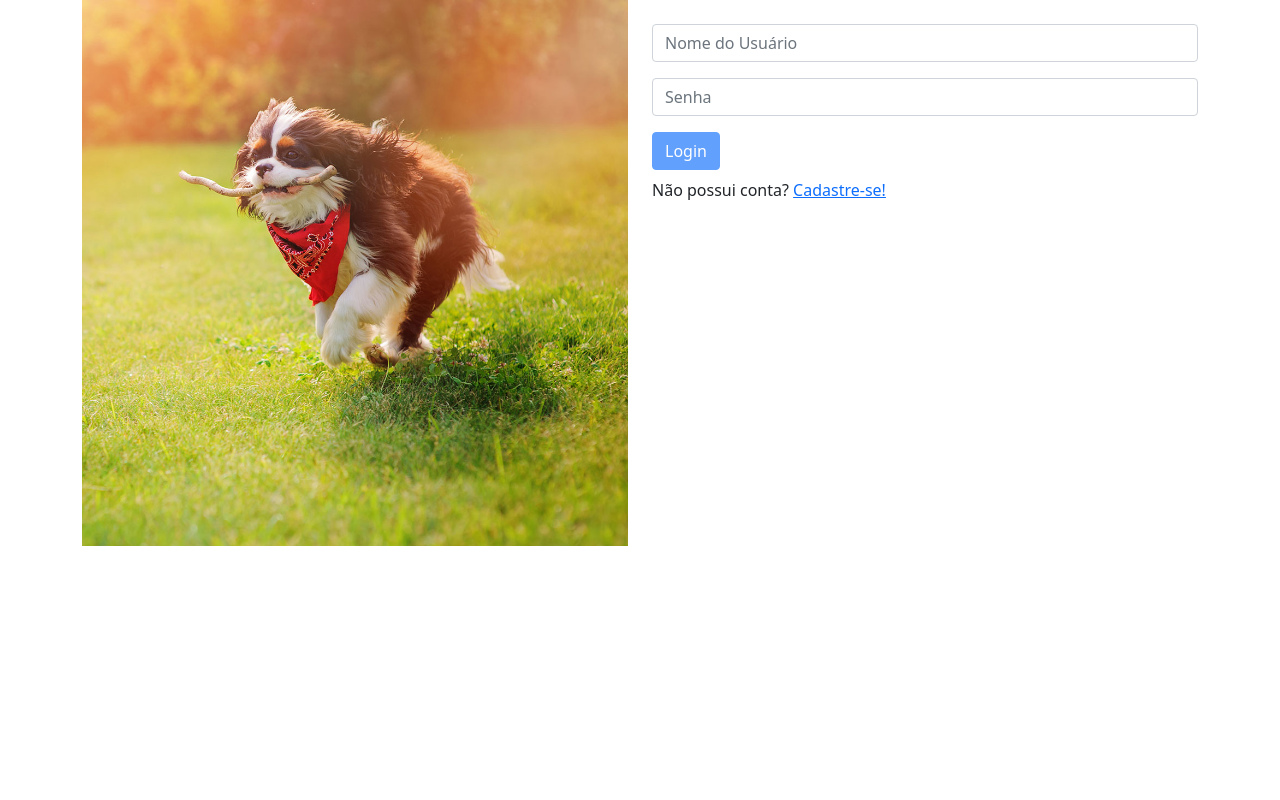
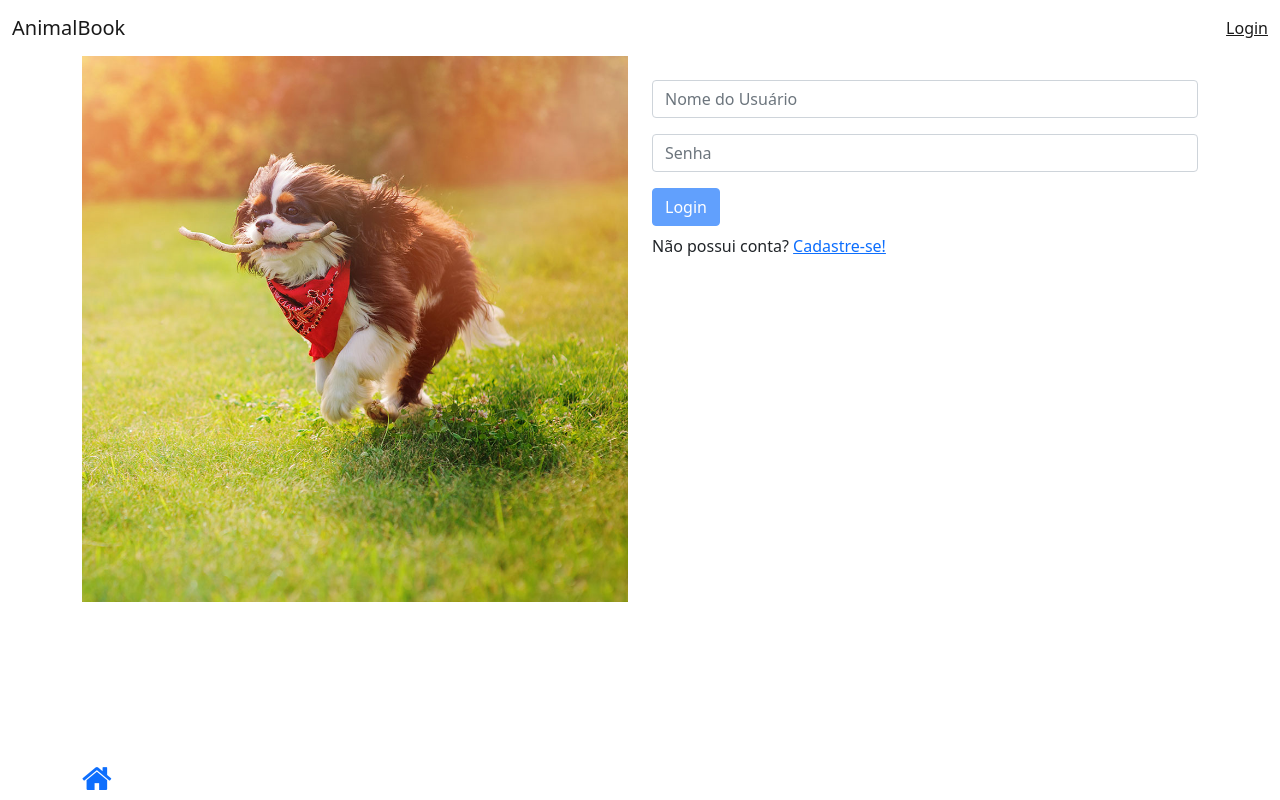
Before and after one commit to MatheusBrito174/AnimalBook, an Angular app in the folder animalbook/: page /home in a window 1280 px wide. Built offline with nearby package versions, Linux system fonts and the light colour scheme.

Commit message:
Criando módulos de cabeçalho e rodapé.

```diff
--- a/animalbook/src/app/app.component.html
+++ b/animalbook/src/app/app.component.html
@@ -1 +1,3 @@
+<app-cabecalho></app-cabecalho>
 <router-outlet></router-outlet>
+<app-rodape></app-rodape>
--- a/animalbook/src/app/app.module.ts
+++ b/animalbook/src/app/app.module.ts
@@ -1,3 +1,5 @@
+import { RodapeModule } from './componentes/rodape/rodape.module';
+import { CabecalhoModule } from './componentes/cabecalho/cabecalho.module';
 import { AppRoutingModule } from './app-routing.module';
 import { NgModule } from '@angular/core';
 import { BrowserModule } from '@angular/platform-browser';
@@ -12,7 +14,9 @@ import { AppComponent } from './app.component';
   imports: [
     BrowserModule,
     AppRoutingModule,
-    HttpClientModule
+    HttpClientModule,
+    CabecalhoModule,
+    RodapeModule
   ],
   providers: [],
   bootstrap: [AppComponent]
--- /dev/null
+++ b/animalbook/src/app/componentes/cabecalho/cabecalho.component.html
@@ -0,0 +1,19 @@
+<header class="sticky-top">
+  <div class="container-fluid">
+    <nav class="navbar navbar-light bg-white">
+      <a class="navbar-brand">AnimalBook</a>
+      <div *ngIf="$usuario | async as usuario">
+        <div *ngIf="usuario.name; else login" class="">
+          <i class="fa fa-user-circle me-2"></i>
+          <span class="me-2">{{ usuario.name }}</span>
+          <a class="pointer" (click)="logout()">Logout</a>
+        </div>
+      </div>
+      <ng-template #login>
+        <span class="navbar-text">
+          <a routerLink="/">Login</a>
+        </span>
+      </ng-template>
+    </nav>
+  </div>
+</header>
--- /dev/null
+++ b/animalbook/src/app/componentes/cabecalho/cabecalho.component.ts
@@ -0,0 +1,28 @@
+import { Component, OnInit } from '@angular/core';
+import { Router } from '@angular/router';
+import { Observable } from 'rxjs';
+import { Usuario } from 'src/app/autenticacao/usuario/usuario';
+import { UsuarioService } from './../../autenticacao/usuario/usuario.service';
+
+@Component({
+  selector: 'app-cabecalho',
+  templateUrl: './cabecalho.component.html',
+  styleUrls: ['./cabecalho.component.css'],
+})
+export class CabecalhoComponent implements OnInit {
+  $usuario: Observable<Usuario>;
+
+  constructor(
+    private readonly _usuarioService: UsuarioService,
+    private readonly _router: Router
+  ) {
+    this.$usuario = this._usuarioService.retornarUsuario();
+  }
+
+  ngOnInit(): void {}
+
+  logout(): void {
+    this._usuarioService.logout();
+    this._router.navigateByUrl('/');
+  }
+}
--- /dev/null
+++ b/animalbook/src/app/componentes/rodape/rodape.component.html
@@ -0,0 +1,11 @@
+<footer class="mt-5">
+  <div class="fixed-bottom bg-white p-1">
+    <div class="container">
+      <div class="row">
+        <div class="col-6">
+          <a routerLink="/"><i class="fa fa-home fa-2x"></i></a>
+        </div>
+      </div>
+    </div>
+  </div>
+</footer>
--- /dev/null
+++ b/animalbook/src/app/componentes/rodape/rodape.component.ts
@@ -0,0 +1,15 @@
+import { Component, OnInit } from '@angular/core';
+
+@Component({
+  selector: 'app-rodape',
+  templateUrl: './rodape.component.html',
+  styleUrls: ['./rodape.component.css']
+})
+export class RodapeComponent implements OnInit {
+
+  constructor() { }
+
+  ngOnInit(): void {
+  }
+
+}
--- a/animalbook/src/styles.css
+++ b/animalbook/src/styles.css
@@ -1 +1,4 @@
 /* You can add global styles to this file, and also import other style files */
+.pointer {
+  cursor: pointer;
+}
```
Also changed, not shown: animalbook/src/app/componentes/cabecalho/cabecalho.module.ts (added, +18 -0 lines), animalbook/src/app/componentes/rodape/rodape.module.ts (added, +18 -0 lines), animalbook/src/app/componentes/cabecalho/cabecalho.component.css (added), animalbook/src/app/componentes/rodape/rodape.component.css (added), 2 other files (tests, documents, lock files or other folders).
